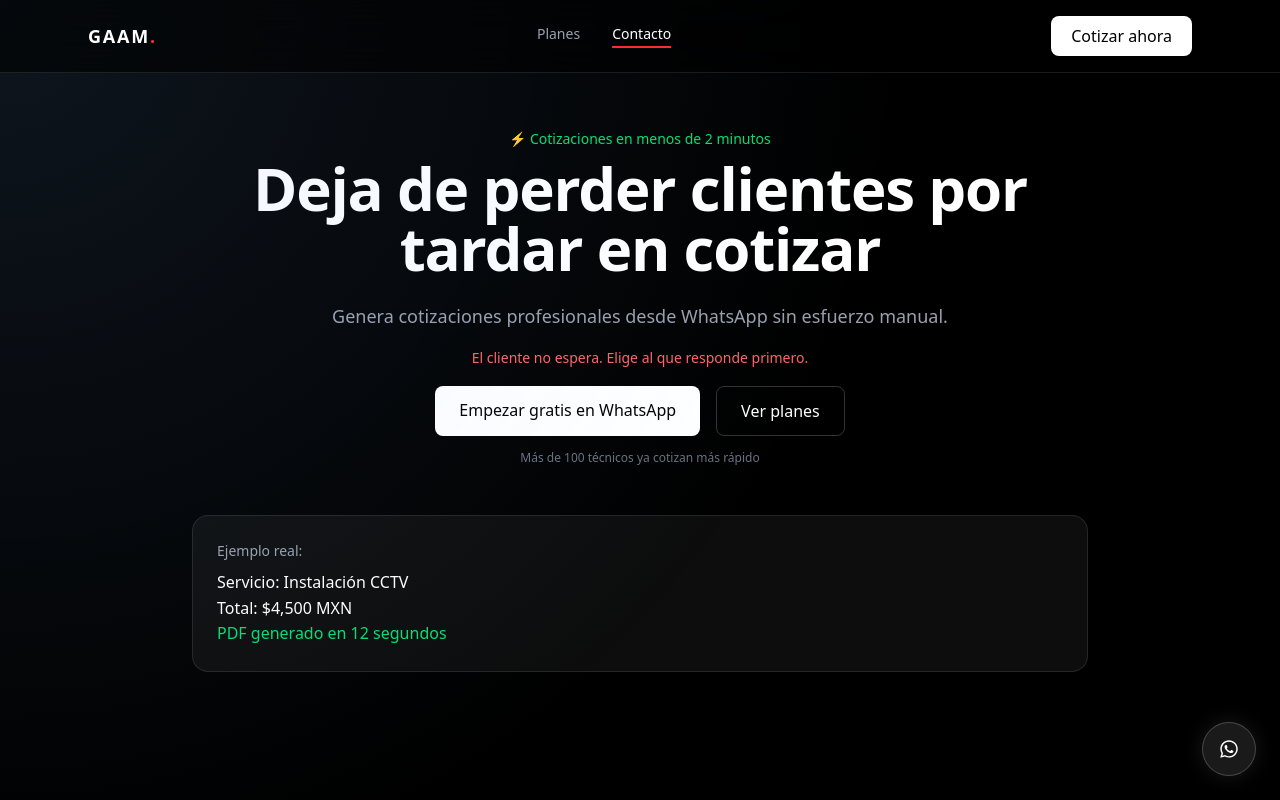
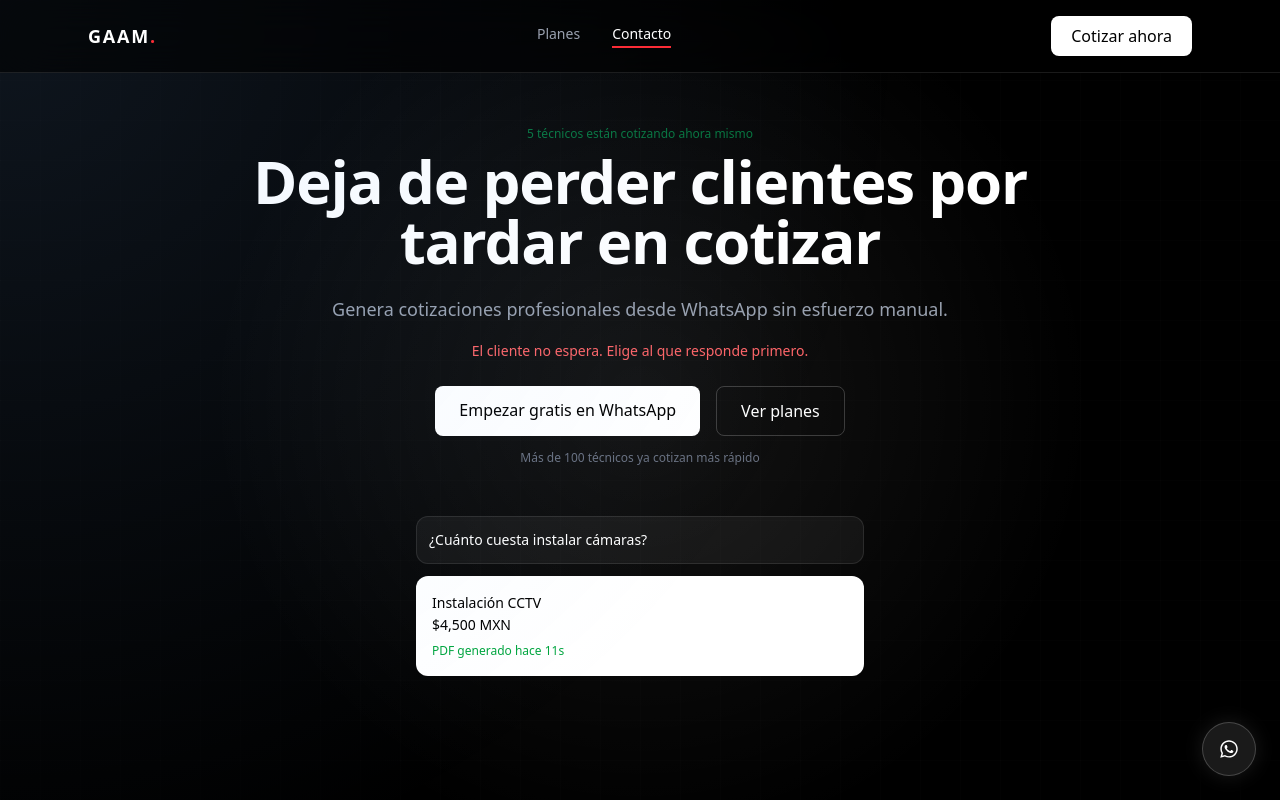
Before and after one commit to jairdj14-rgb/gaam-web, a Next.js app: page / in a window 1280 px wide. Shown: the top 800 px of the page. Built offline with nearby package versions, Linux system fonts and the light colour scheme.

Commit message:
UPDATE HERO

```diff
--- a/src/components/sections/Hero.tsx
+++ b/src/components/sections/Hero.tsx
@@ -1,13 +1,58 @@
 "use client";
 
 import { contact } from "@/config/contact";
+import { useEffect, useState } from "react";
 
 export default function Hero() {
+  const [step, setStep] = useState(0);
+  const [liveCount, setLiveCount] = useState(3);
+  const [secondsAgo, setSecondsAgo] = useState(5);
+
+  // LOOP DEMO
+  useEffect(() => {
+    const flow = setInterval(() => {
+      setStep((prev) => (prev >= 3 ? 0 : prev + 1));
+    }, 1800);
+
+    return () => clearInterval(flow);
+  }, []);
+
+  // FOMO USERS
+  useEffect(() => {
+    const interval = setInterval(() => {
+      setLiveCount((prev) => {
+        const change = Math.random() > 0.5 ? 1 : -1;
+        let next = prev + change;
+        if (next < 2) next = 2;
+        if (next > 7) next = 7;
+        return next;
+      });
+    }, 3000);
+
+    return () => clearInterval(interval);
+  }, []);
+
+  // TIMER PDF
+  useEffect(() => {
+    const interval = setInterval(() => {
+      setSecondsAgo((prev) => (prev > 15 ? 3 : prev + 1));
+    }, 1000);
+
+    return () => clearInterval(interval);
+  }, []);
+
   return (
-    <section className="min-h-screen flex items-center justify-center px-6 bg-black text-center">
-      <div className="max-w-4xl">
-        <p className="text-green-400 text-sm mb-2">
-          ⚡ Cotizaciones en menos de 2 minutos
+    <section className="relative min-h-screen flex items-center justify-center px-6 bg-black overflow-hidden text-center">
+      {/* GRID */}
+      <div className="absolute inset-0 opacity-20 bg-[linear-gradient(rgba(255,255,255,0.05)_1px,transparent_1px),linear-gradient(90deg,rgba(255,255,255,0.05)_1px,transparent_1px)] bg-[size:40px_40px]" />
+
+      {/* GLOW */}
+      <div className="absolute inset-0 bg-[radial-gradient(circle_at_center,rgba(255,255,255,0.08),transparent_60%)]" />
+
+      <div className="relative max-w-4xl z-10">
+        {/* 🔴 FOMO LIVE */}
+        <p className="text-xs text-green-400 mb-2 animate-pulse">
+          {liveCount} técnicos están cotizando ahora mismo
         </p>
 
         <h1 className="text-4xl md:text-6xl font-semibold mb-6">
@@ -18,10 +63,11 @@ export default function Hero() {
           Genera cotizaciones profesionales desde WhatsApp sin esfuerzo manual.
         </p>
 
-        <p className="text-red-400 text-sm mb-4">
+        <p className="text-red-400 text-sm mb-6">
           El cliente no espera. Elige al que responde primero.
         </p>
 
+        {/* CTA */}
         <div className="flex flex-col sm:flex-row gap-4 justify-center">
           <a
             href={contact.whatsappLink}
@@ -43,12 +89,39 @@ export default function Hero() {
           Más de 100 técnicos ya cotizan más rápido
         </p>
 
-        {/* DEMO VISUAL */}
-        <div className="mt-12 p-6 rounded-2xl bg-white/5 border border-white/10 text-left">
-          <p className="text-sm text-gray-400 mb-2">Ejemplo real:</p>
-          <p>Servicio: Instalación CCTV</p>
-          <p>Total: $4,500 MXN</p>
-          <p className="text-green-400">PDF generado en 12 segundos</p>
+        {/* 💬 DEMO VIVO */}
+        <div className="mt-12 max-w-md mx-auto text-left space-y-3">
+          {/* CLIENTE */}
+          <div className="bg-white/5 border border-white/10 p-3 rounded-xl">
+            <p className="text-sm">¿Cuánto cuesta instalar cámaras?</p>
+          </div>
+
+          {/* ESCRIBIENDO */}
+          {step === 1 && (
+            <div className="bg-white/10 border border-white/20 p-3 rounded-xl">
+              <p className="text-sm text-gray-400 animate-pulse">
+                Escribiendo...
+              </p>
+            </div>
+          )}
+
+          {/* CALCULANDO */}
+          {step === 2 && (
+            <div className="bg-white/10 border border-white/20 p-3 rounded-xl">
+              <p className="text-sm text-gray-300">Generando cotización...</p>
+            </div>
+          )}
+
+          {/* RESULTADO */}
+          {step >= 3 && (
+            <div className="bg-white text-black p-4 rounded-xl">
+              <p className="text-sm font-medium">Instalación CCTV</p>
+              <p className="text-sm">$4,500 MXN</p>
+              <p className="text-green-600 text-xs mt-1">
+                PDF generado hace {secondsAgo}s
+              </p>
+            </div>
+          )}
         </div>
       </div>
     </section>
```
